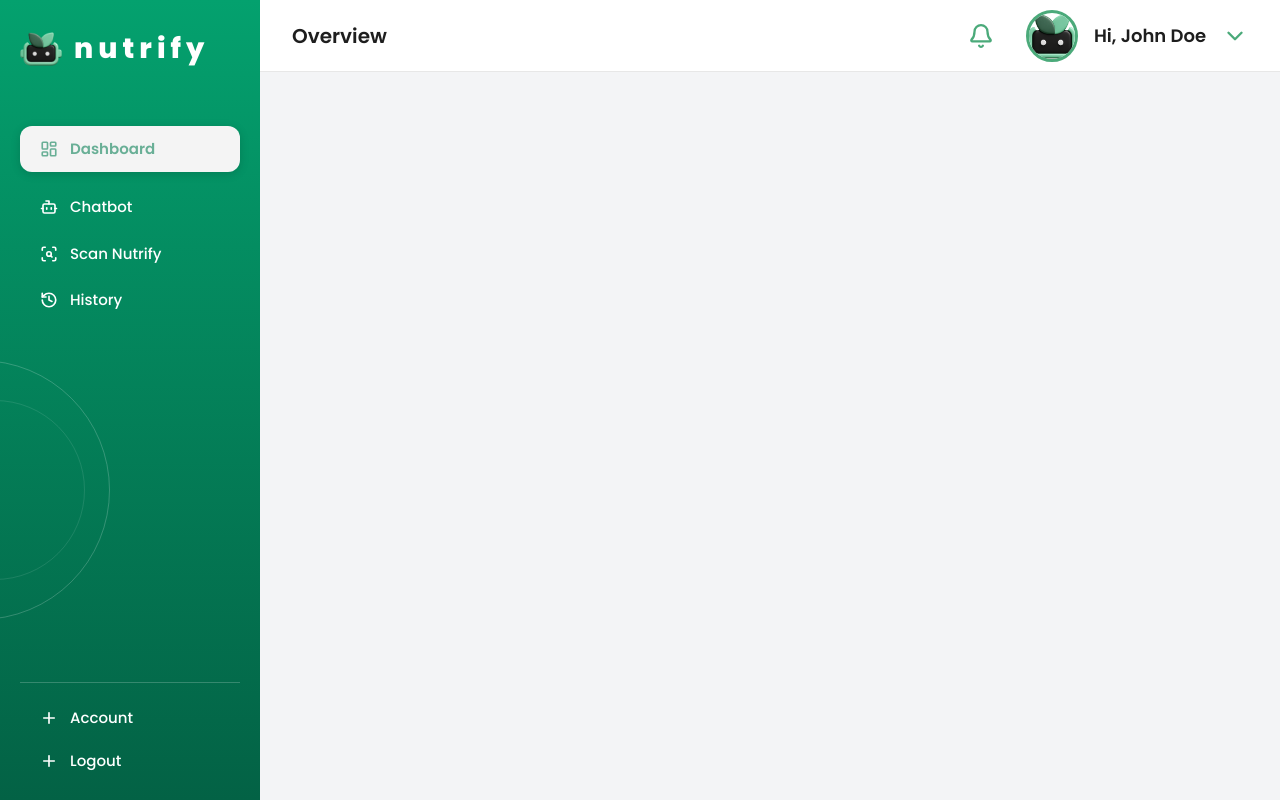
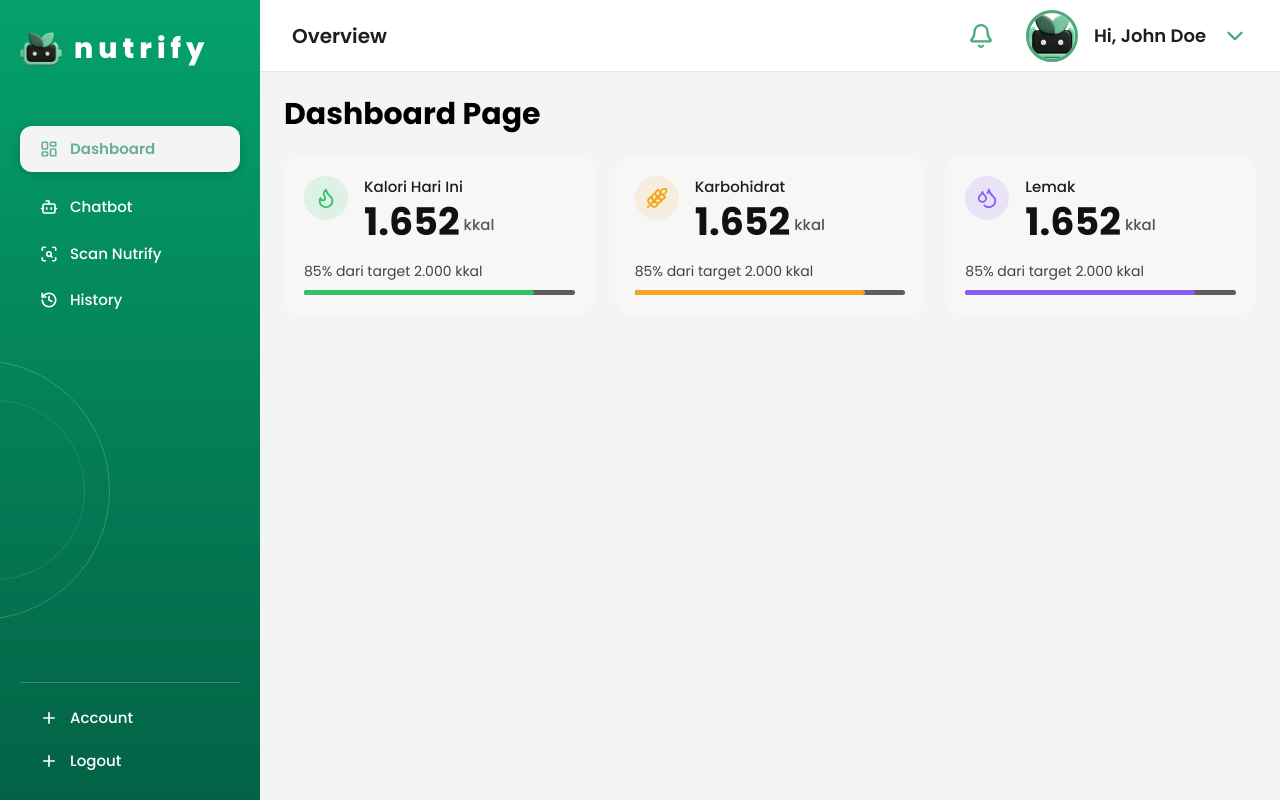
Before and after one commit to coding-camp-project/Full-Stack, a React (Vite) app in the folder frontend-nutrify/: page /dashboard in a window 1280 px wide. Built offline with nearby package versions, Linux system fonts and the light colour scheme.

Commit message:
fix: link to dashboard

```diff
--- a/frontend-nutrify/src/App.jsx
+++ b/frontend-nutrify/src/App.jsx
@@ -1,13 +1,16 @@
-import { BrowserRouter, Routes, Route } from "react-router-dom"
+import { Routes, Route } from "react-router-dom"
 
 import LandingPage from "./pages/LandingPage"
 import DashboardLayout from "./layout/DashboardLayout"
+import DashboardPage from "./features/Dashboard/pages/DashboardPage"
 
 function App() {
   return (
       <Routes>
         <Route path="/" element={<LandingPage />} />
-        <Route path="/dashboard" element={<DashboardLayout />} />
+        <Route path="/dashboard" element={<DashboardLayout />}>
+          <Route index element={<DashboardPage />} />
+        </Route>
       </Routes>
   )
 }
--- a/frontend-nutrify/src/features/Dashboard/pages/DashboardPage.jsx
+++ b/frontend-nutrify/src/features/Dashboard/pages/DashboardPage.jsx
@@ -2,12 +2,15 @@ import SummarySection from "../Component/SummarySection";
 
 function DashboardPage() {
   return (
-    <div className="p-6">
-      <h1 className="text-3xl font-bold">Dashboard Page</h1>
+    <div className="space-y-6 p-6">
 
-      <p className="mt-2 text-gray-500">
-        <SummarySection />
-      </p>
+      <div>
+        <h1 className="text-3xl font-bold">
+          Dashboard Page
+        </h1>
+      </div>
+
+      <SummarySection />
     </div>
   );
 }
```
